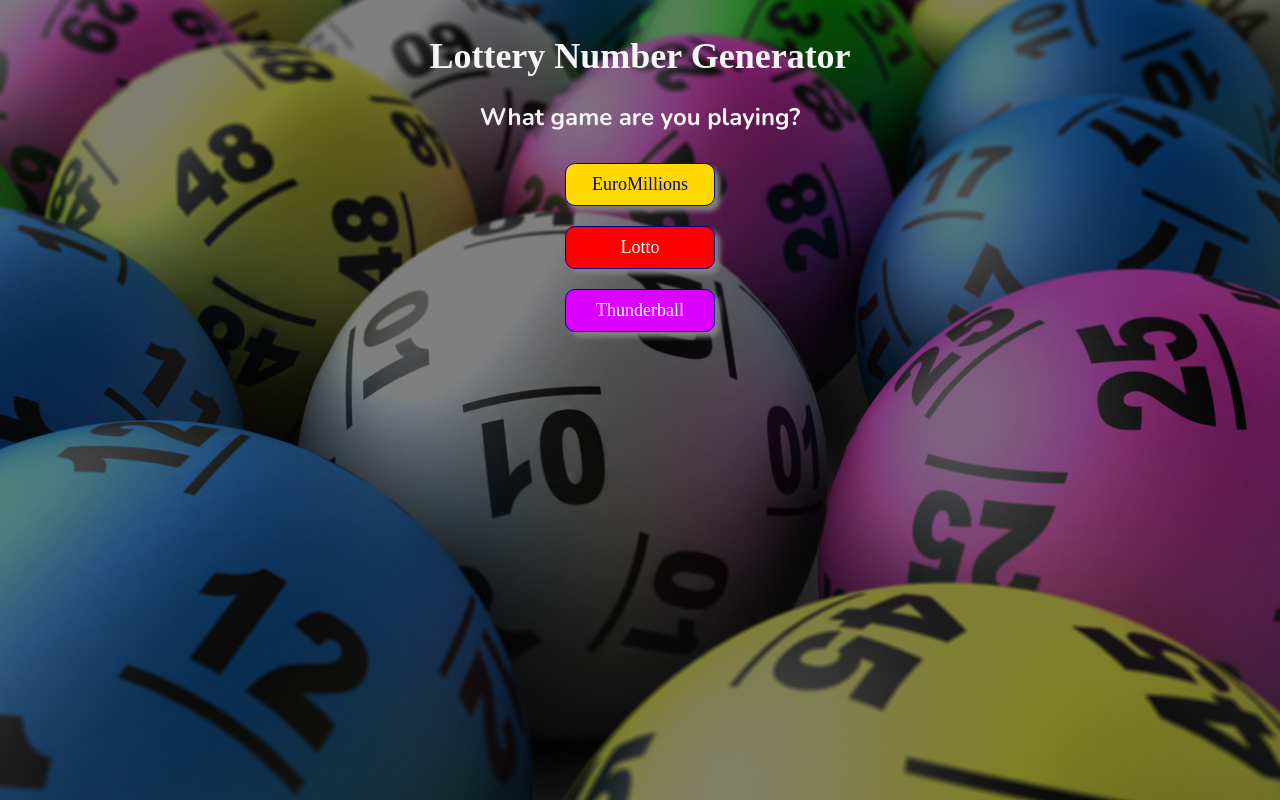
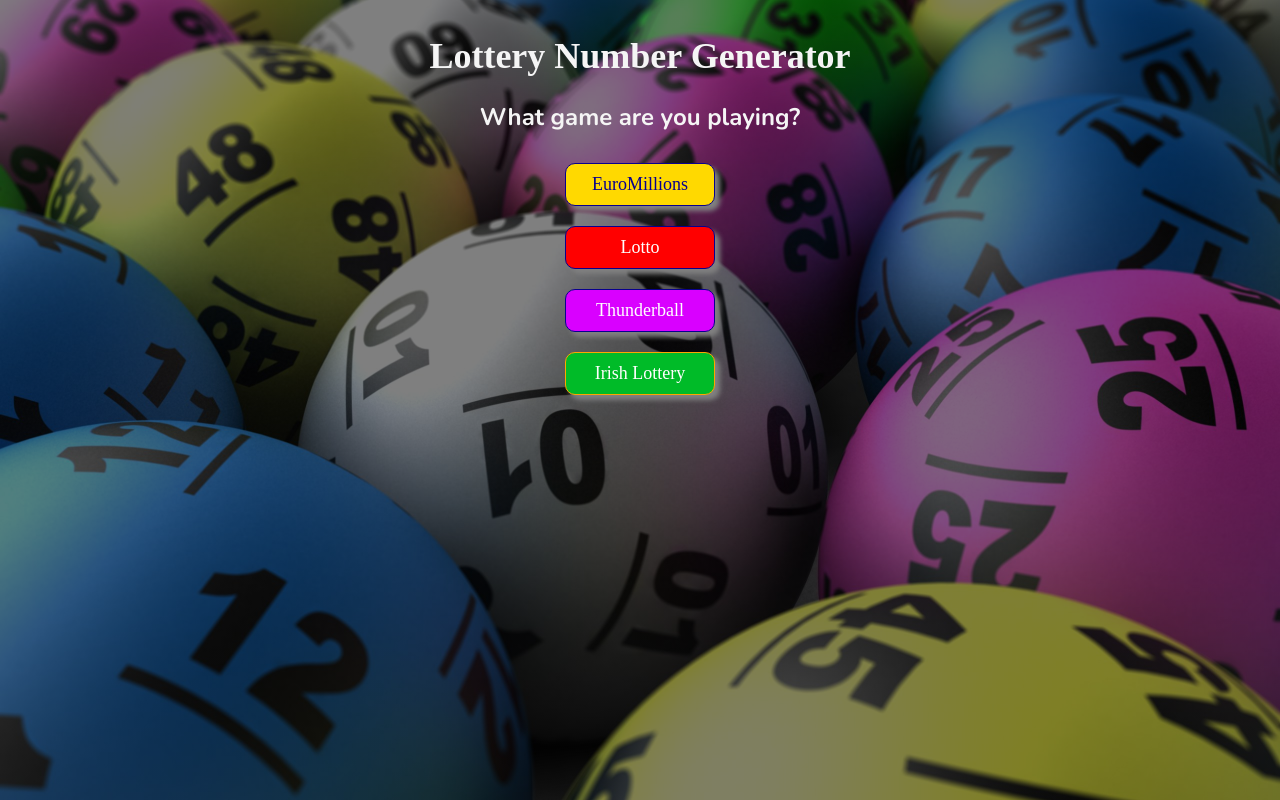
Before and after one commit to StevieV1903/lottery_numbers_picker, a React (Create React App) app: page / in a window 1280 px wide. Built offline with nearby package versions, Linux system fonts and the light colour scheme; a web font is replaced by a local one.

Commit message:
added irish lottery game and fixed button state bug

```diff
--- a/src/EuroMillionsPicker.js
+++ b/src/EuroMillionsPicker.js
@@ -87,7 +87,7 @@
         { isEuroMillionsRulesDisplayed ? <div>
 
             <h2 className="game-title">EuroMillions Numbers Generator</h2>
-            <h3 className="game-rules">For the EuroMillions game, the app will generate 5 regular numbers from a range of 1 to 50 and 2 Lucky Star numbers of a range of 1 to 12. </h3>
+            <h3 className="game-rules">For the EuroMillions draw, the app will generate 5 regular numbers from a range of 1 to 50 and 2 Lucky Star numbers of a range of 1 to 12. </h3>
         </div> : null }
         {/* { isEuroMillionsRulesDisplayed ? <h3 className="game-rules">For the EuroMillions game, the app will generate 5 regular numbers from a range of 1 to 50 and 2 Lucky Star numbers of a range of 1 to 12. </h3> : null } */}
         { isEuroMillionsMenuButtonDisplayed ?
--- /dev/null
+++ b/src/IrishLotteryPicker.js
@@ -0,0 +1,57 @@
+import React from 'react';
+
+const IrishLotteryPicker = ({
+    irishLotteryNumbers,
+    setIrishLotteryNumbers,
+    handleIrishLotterySelect,
+    isIrishLotteryMenuButtonDisplayed,
+    isIrishLotteryRulesDisplayed,
+    isIrishGenerateButtonDisplayed,
+    setIsIrishGenerateButtonDisplayed,
+
+ }) => {
+
+    const handleIrishLotteryClick = () => {
+        let irishLottoNumbers = []
+        let i = 0
+            while( i  <= 5 ){
+                const randomIrishLotteryNumber = Math.floor(Math.random() * 47) + 1
+                //add a '0' to numbers less than 10
+                const formattedRandomIrishLotteryNumber = (randomIrishLotteryNumber < 10 ? '0' : '') + randomIrishLotteryNumber;
+                if(!irishLottoNumbers.includes(formattedRandomIrishLotteryNumber)){
+                irishLottoNumbers.push(formattedRandomIrishLotteryNumber)
+                i ++
+            //inside the if statement i will only increase when a number is pushed into the lotteryNumbers array
+                }
+            }
+
+            const sortedIrishLotteryNumbers = irishLottoNumbers.sort((a, b) => a - b)
+            setIrishLotteryNumbers( sortedIrishLotteryNumbers )
+            setIsIrishGenerateButtonDisplayed( false )
+            // setIsIrishLotteryGenerateButtonDisplayed( false )
+    };
+
+    const displayIrishLotteryNumbers = () => {
+        const irishLotteryNumbersPicked = irishLotteryNumbers.map( irishLotteryNumber =>
+            <li className="irish-lotto-number">{ irishLotteryNumber }</li>
+        )
+            return <ul>{ irishLotteryNumbersPicked }</ul>
+    };
+
+
+    return(
+        <>
+         { isIrishLotteryRulesDisplayed ? <div>
+            <h2 className="game-title">Irish Lottery Numbers Generator</h2>
+            <h3 className="game-rules" >For the Irish Lottery draw, the app will generate 6 regular numbers from a range of 1 to 47. </h3>
+        </div> : null}
+
+        { isIrishLotteryMenuButtonDisplayed ? <button className="irish-btn" onClick={()=> handleIrishLotterySelect()}>Irish Lottery</button> : null}
+        { isIrishGenerateButtonDisplayed ? <button className="irish-btn" onClick={ ()=> handleIrishLotteryClick() }>Generate Lottery Numbers</button> : null }
+        { displayIrishLotteryNumbers() }
+        </>
+    )
+
+};
+
+export default IrishLotteryPicker;
--- a/src/LotteryContainer.js
+++ b/src/LotteryContainer.js
@@ -2,6 +2,7 @@
 import EuroMillionsPicker from './EuroMillionsPicker.js';
 import LottoPicker from './LottoPicker.js';
 import ThunderballPicker from './ThunderballPicker.js';
+import IrishLotteryPicker from './IrishLotteryPicker.js';
 
 const LotteryContainer = () => {
 
@@ -10,7 +11,6 @@
     const [ isEuroMillionsMenuButtonDisplayed, setIsEuroMillionsMenuButtonDisplayed ] = useState( true )
     const [ isEuroMillionsGenerateButtonDisplayed, setIsEuroMillionsGenerateButtonDisplayed ] = useState( false )
     const [ isEuroLuckyStarsButtonDisplayed, setIsEuroLuckyStarsButtonDisplayed ] = useState( false )
-    // const [ nextEuroMillionsDrawDate, setNextEuroMillionsDrawDate ] = useState( "" )
 
     const [ lottoNumbers, setLottoNumbers ] = useState( [] )
     const [ isLottoMenuButtonDisplayed, setIsLottoMenuButtonDisplayed ] = useState( true )
@@ -22,27 +22,32 @@
     const [ isThunderballGenerateButtonDisplayed, setIsThunderballGenerateButtonDisplayed ] = useState( false )
     const [ isThunderballExtraButtonDisplayed, setIsThunderballExtraButtonDisplayed ] = useState( false )
 
+    const [ irishLotteryNumbers, setIrishLotteryNumbers ] = useState( [] )
+    const [ isIrishLotteryMenuButtonDisplayed, setIsIrishLotteryMenuButtonDisplayed ] = useState( true )
+    const [ isIrishGenerateButtonDisplayed, setIsIrishGenerateButtonDisplayed ] = useState( false )
+
     const [ isEuroMillionsRulesDisplayed, setIsEuroMillionsRulesDisplayed ] = useState( false )
     const [ isLottoRulesDisplayed, setIsLottoRulesDisplayed ] = useState( false )
     const [ isThunderballRulesDisplayed, setIsThunderballRulesDisplayed ] = useState( false )
+    const [ isIrishLotteryRulesDisplayed, setIsIrishLotteryRulesDisplayed ] = useState( false )
 
     const handleEuroMillionsSelect = () => {
 
         setIsEuroMillionsMenuButtonDisplayed( false )
         setIsEuroMillionsGenerateButtonDisplayed( true )
+        setIsEuroMillionsRulesDisplayed( true )
         setIsLottoMenuButtonDisplayed( false )
-        setIsLottoGenerateButtonDisplayed( false )
-        setIsEuroMillionsRulesDisplayed( true )
         setIsThunderballMenuButtonDisplayed( false )
+        setIsIrishLotteryMenuButtonDisplayed( false )
     };
 
     const handleLottoSelect = () => {
-        setIsEuroMillionsMenuButtonDisplayed( false )
-        setIsEuroMillionsGenerateButtonDisplayed( false )
         setIsLottoMenuButtonDisplayed( false )
         setIsLottoGenerateButtonDisplayed( true )
         setIsLottoRulesDisplayed( true )
+        setIsEuroMillionsMenuButtonDisplayed( false )
         setIsThunderballMenuButtonDisplayed( false )
+        setIsIrishLotteryMenuButtonDisplayed( false )
     };
 
     const handleThunderballSelect = () => {
@@ -50,25 +55,37 @@
         setIsThunderballGenerateButtonDisplayed( true )
         setIsThunderballRulesDisplayed( true )
         setIsEuroMillionsMenuButtonDisplayed( false )
-        setIsEuroMillionsGenerateButtonDisplayed( false )
         setIsLottoMenuButtonDisplayed( false )
+        setIsIrishLotteryMenuButtonDisplayed( false )
+    };
 
+    const handleIrishLotterySelect = () => {
+        setIsIrishLotteryMenuButtonDisplayed( false )
+        setIsIrishLotteryRulesDisplayed( true )
+        setIsIrishGenerateButtonDisplayed( true )
+        setIsThunderballMenuButtonDisplayed( false )
+        setIsEuroMillionsMenuButtonDisplayed( false )
+        setIsLottoMenuButtonDisplayed( false )
 
     };
 
     const handleReturnHome = () => {
         setEuroMillionsNumbers( [] )
         setEuroMillionsExtraNumbers( [] )
-        setIsEuroMillionsMenuButtonDisplayed( true )
-        setIsEuroMillionsRulesDisplayed( false )
-        setIsLottoMenuButtonDisplayed( true )
         setLottoNumbers( [] )
-        setIsLottoGenerateButtonDisplayed( false )
-        setIsLottoRulesDisplayed( false )
         setThunderballNumbers( [] )
         setThunderballExtraNumber( [] )
+        setIrishLotteryNumbers( [] )
+
+        setIsEuroMillionsMenuButtonDisplayed( true )
+        setIsLottoMenuButtonDisplayed( true )
+        setIsThunderballMenuButtonDisplayed( true )
+        setIsIrishLotteryMenuButtonDisplayed( true )
+
+        setIsEuroMillionsRulesDisplayed( false )
+        setIsLottoRulesDisplayed( false )
         setIsThunderballRulesDisplayed( false )
-        setIsThunderballMenuButtonDisplayed( true )
+        setIsIrishLotteryRulesDisplayed( false )
 
     };
 
@@ -121,12 +138,22 @@
 
         />
 
-        { lottoNumbers.length > 0 || euroMillionsExtraNumbers.length > 0 || thunderballExtraNumber.length > 0 ?
-        <h2>Good Luck!!</h2>
-        : null }
-        { lottoNumbers.length > 0 || euroMillionsExtraNumbers.length > 0 || thunderballExtraNumber.length > 0 ?
-        <button onClick={ () => handleReturnHome() }>Main Menu</button>
-        : null }
+        <IrishLotteryPicker
+        irishLotteryNumbers={ irishLotteryNumbers }
+        setIrishLotteryNumbers={ setIrishLotteryNumbers }
+        handleIrishLotterySelect={ handleIrishLotterySelect }
+        isIrishLotteryMenuButtonDisplayed={ isIrishLotteryMenuButtonDisplayed }
+        isIrishLotteryRulesDisplayed={ isIrishLotteryRulesDisplayed }
+        isIrishGenerateButtonDisplayed={ isIrishGenerateButtonDisplayed }
+        setIsIrishGenerateButtonDisplayed={ setIsIrishGenerateButtonDisplayed }
+
+        />
+
+        { lottoNumbers.length > 0 || euroMillionsExtraNumbers.length > 0 || thunderballExtraNumber.length || irishLotteryNumbers.length > 0 ?
+            <div>
+                <h2>Good Luck!!</h2>
+                <button onClick={ () => handleReturnHome() }>Main Menu</button>
+            </div> : null}
         </>
 
     )
--- a/src/LottoPicker.js
+++ b/src/LottoPicker.js
@@ -43,10 +43,9 @@
         <>
         { isLottoRulesDisplayed ? <div>
             <h2 className="game-title">Lotto Numbers Generator</h2>
-            <h3 className="game-rules" >For the Lotto game, the app will generate 6 regular numbers from a range of 1 to 59. </h3>
+            <h3 className="game-rules" >For the Lotto draw, the app will generate 6 regular numbers from a range of 1 to 59. </h3>
         </div> : null}
 
-        {/* { isLottoRulesDisplayed ? <h3>For the Lotto game, the app will generate 6 regular numbers from a range of 1 to 59. </h3> : null} */}
         { isLottoMenuButtonDisplayed ? <button className="lotto-btn" onClick={ ()=> handleLottoSelect() }>Lotto</button> : null}
         { isLottoGenerateButtonDisplayed ? <button className="lotto-btn" onClick={ ()=> handleLottoClick() }>Generate Lotto Numbers</button> : null }
         { displayLottoNumbers() }
--- a/src/ThunderballPicker.js
+++ b/src/ThunderballPicker.js
@@ -60,7 +60,7 @@
         <>
         { isThunderballRulesDisplayed ? <div>
             <h2 className="game-title">Thunderball Numbers Generator</h2>
-        <h3 className="game-rules">For the Thunderball game, the app will generate 5 five regular numbers from 1 to 39 and one 'Thunderball' number from 1 to 14</h3>
+        <h3 className="game-rules">For the Thunderball draw, the app will generate 5 five regular numbers from 1 to 39 and one 'Thunderball' number from 1 to 14</h3>
         </div> : null}
         {/* { isThunderballRulesDisplayed ? <h3 className="game-rules">For the Thunderball game, the app will generate 5 five regular numbers from 1 to 39 and one 'Thunderball' number from 1 to 14</h3> : null} */}
         { isThunderballMenuButtonDisplayed ? <button className="thunderball-btn" onClick={ ()=> handleThunderballSelect()}>Thunderball</button> : null}
--- a/src/index.css
+++ b/src/index.css
@@ -76,6 +76,15 @@
     background-color: #a800c5;
   }
 
+  button.irish-btn {
+    background-color: #00bb28;
+    color: #ffffff;
+    border: solid 1px #ffa500;
+  }
+  button.thunderball-btn:hover {
+    background-color: #be7c00;
+  }
+
   .lotto-number {
     display: inline-block;
     font-size: 20px;
@@ -123,8 +132,24 @@
     color: white;
     background-color: #d900ff;
     list-style-type: none;
+  }
 
-  }
+.irish-lotto-number {
+  display: inline-block;
+  font-size: 20px;
+  font-weight: bold;
+  padding: 10px;
+  margin: 10px;
+  margin-bottom: 20px;
+  border: solid 3px #ffa500;
+  border-radius: 50%;
+  box-shadow: 5px 5px 5px grey;
+  width: auto;
+  color: white;
+  background-color: #00bb28;
+  list-style-type: none;
+}
+
   ul {
     list-style-type: none;
     padding: 0;
@@ -166,4 +191,10 @@
     margin: 3px;
     margin-bottom: 10px;
   }
+  .irish-lotto-number {
+    font-weight: bold;
+    padding: 5px;
+    margin: 3px;
+    margin-bottom: 10px;
+  }
 }
```
